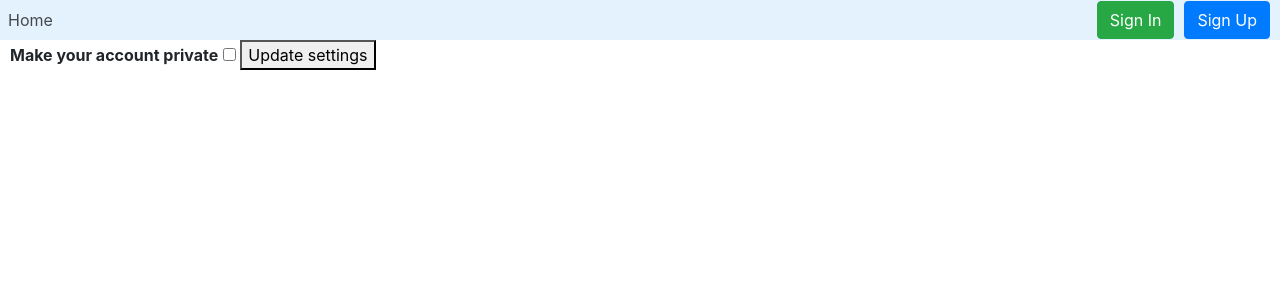
After one commit to Zack-Xu-0419/progress-check-system, a Flask app: template templates/settings.html in a window 1280 px wide. The commit adds this page. Shown: the top 300 px of the page. Run offline with Flask 2, Linux system fonts and the light colour scheme; the template is opened without the code that fills it, so the values that code supplies are empty; some libraries are stand-ins or nearby versions.

Commit message:
Added search and settings

```diff
--- a/templates/layout.html
+++ b/templates/layout.html
@@ -32,6 +32,17 @@
                     <li class="nav-item">
                         <a class="nav-link" href="/">Home</a>
                     </li>
+                    {% if "user" in session %}
+                    <li class="nav-item">
+                        <a class="nav-link" href="/settings">Settings</a>
+                    </li>
+                    <li class="nav-item">
+                        <form method="post">
+                            <input required type="text" name="search" id="searchbar" placeholder="Search...">
+                            <button type="submit">Search</button>
+                        </form>
+                    </li>
+                    {% endif %}
                     <!-- <li class="nav-item dropdown dmenu">
                     <a class="nav-link dropdown-toggle" href="#" id="navbardrop" data-toggle="dropdown">
                         Our Service
--- /dev/null
+++ b/templates/settings.html
@@ -0,0 +1,13 @@
+{% extends "layout.html" %}
+
+{% block title %}
+Account Settings
+{% endblock %}
+
+{% block main %}
+<form method="post" id="settings-form">
+    <label for="private">Make your account private</label>
+    <input type="checkbox" name="private" id="private">
+    <button type="submit" id="submit-btn">Update settings</button>
+</form>
+{% endblock %}
```
Also changed, not shown: templates/search.html (added, +9 -0 lines).
